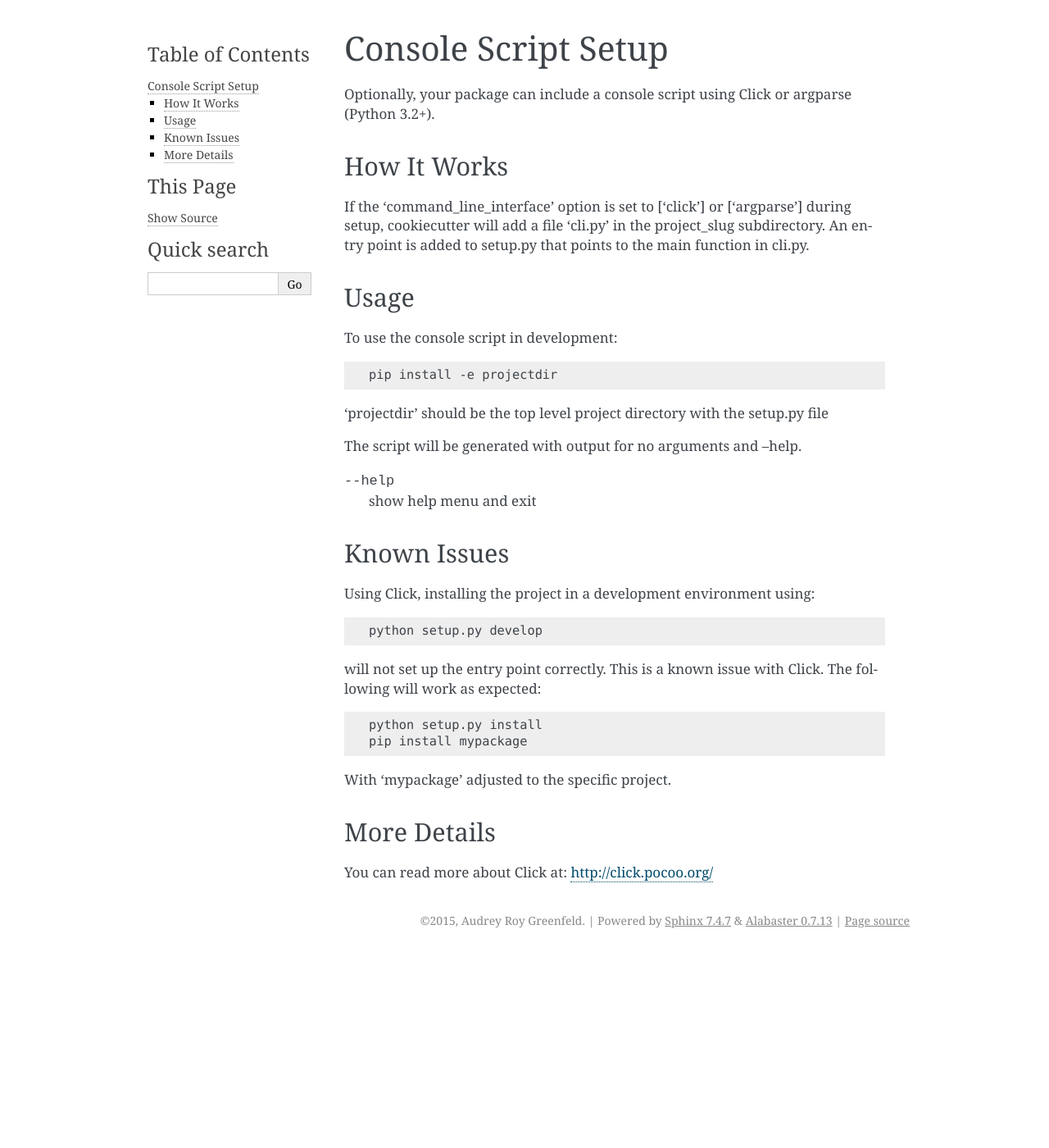
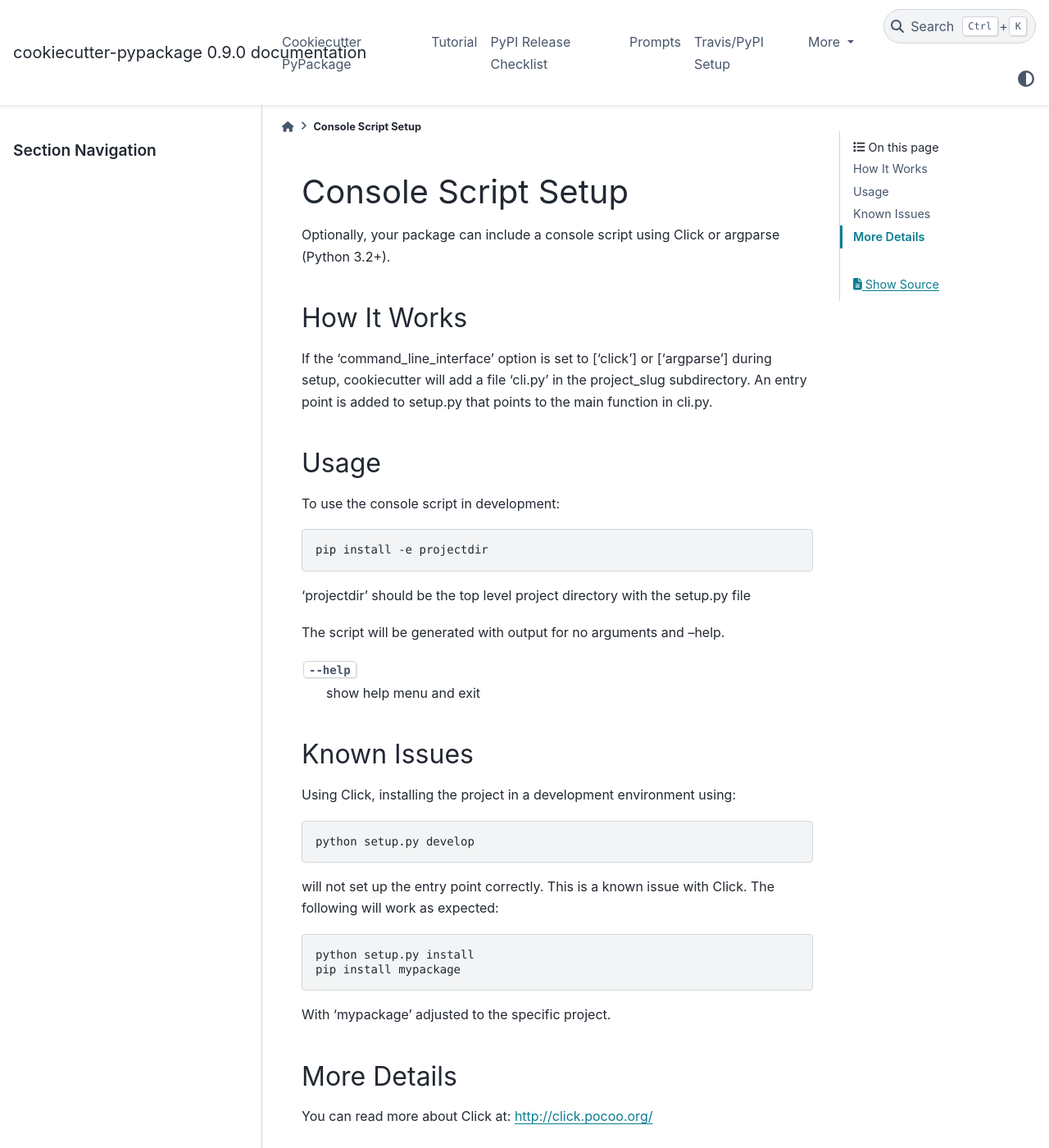
Before and after one commit to audreyfeldroy/cookiecutter-pypackage, a Sphinx documentation site: the page built from docs/console_script_setup.rst, in a window 1280 px wide and 1400 px high. Shown: the whole window at 82% size. Built offline with Sphinx 7.4.7 and the PyData theme 0.15.4, drawn with Linux system fonts in a browser that asks for light colours; some of the changed text lies outside the part shown.

```diff
--- a/docs/conf.py
+++ b/docs/conf.py
@@ -37,6 +37,11 @@ extensions = [
     'sphinx.ext.viewcode',
 ]
 
+# Specify order of documented objects by source, not in aphabetic order.
+# if needed by alphabet, but for specific module, use notations:
+#   :member-order: bysource
+autodoc_member_order = 'bysource'
+
 # Add any paths that contain templates here, relative to this directory.
 templates_path = ['_templates']
 
@@ -53,8 +58,8 @@ master_doc = 'index'
 
 # General information about the project.
 project = 'cookiecutter-pypackage'
-copyright = '2015, Audrey Roy Greenfeld'
-author = 'Audrey Roy Greenfeld'
+copyright = '2021, Jakub Cehak'
+author = 'Jakub Cehak'
 
 # The version info for the project you're documenting, acts as replacement for
 # |version| and |release|, also used in various other places throughout the
@@ -114,7 +119,7 @@ todo_include_todos = True
 
 # The theme to use for HTML and HTML Help pages.  See the documentation for
 # a list of builtin themes.
-html_theme = 'alabaster'
+html_theme = 'pydata_sphinx_theme' #"sphinx_book_theme" #'alabaster'
 
 # Theme options are theme-specific and customize the look and feel of a theme
 # further.  For a list of options available for each theme, see the
@@ -229,7 +234,7 @@ latex_elements = {
 #  author, documentclass [howto, manual, or own class]).
 latex_documents = [
   (master_doc, 'cookiecutter-pypackage.tex', 'cookiecutter-pypackage Documentation',
-   'Audrey Roy Greenfeld', 'manual'),
+   'Jakub Cehak', 'manual'),
 ]
 
 # The name of an image file (relative to this directory) to place at the top of
```
Also changed, not shown: 5 other files.
